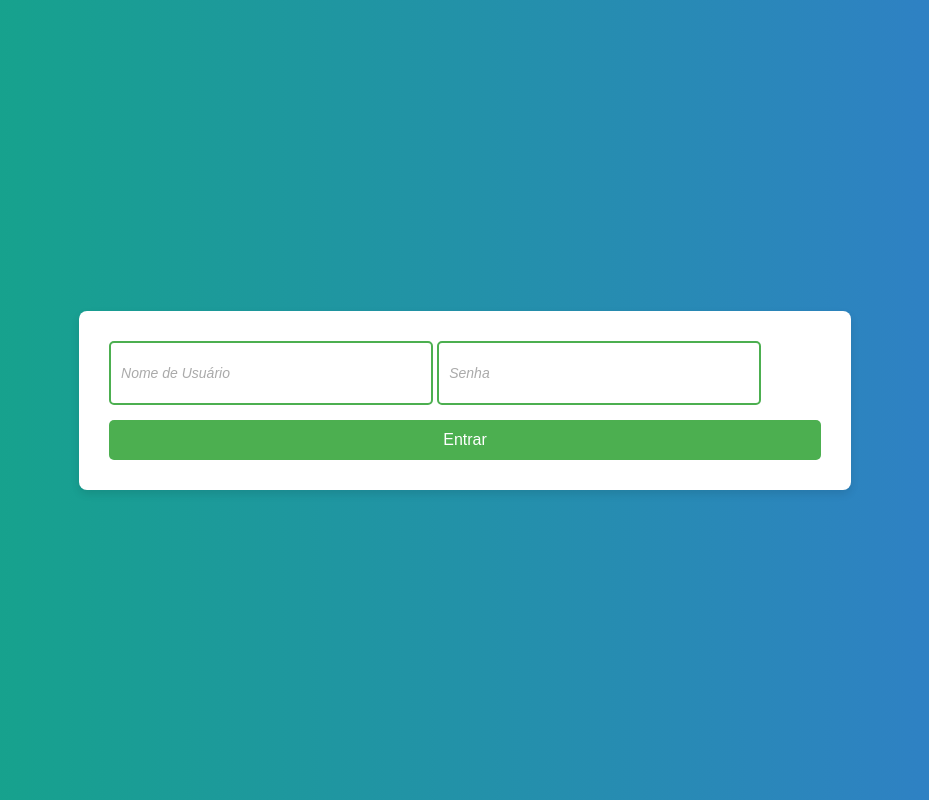
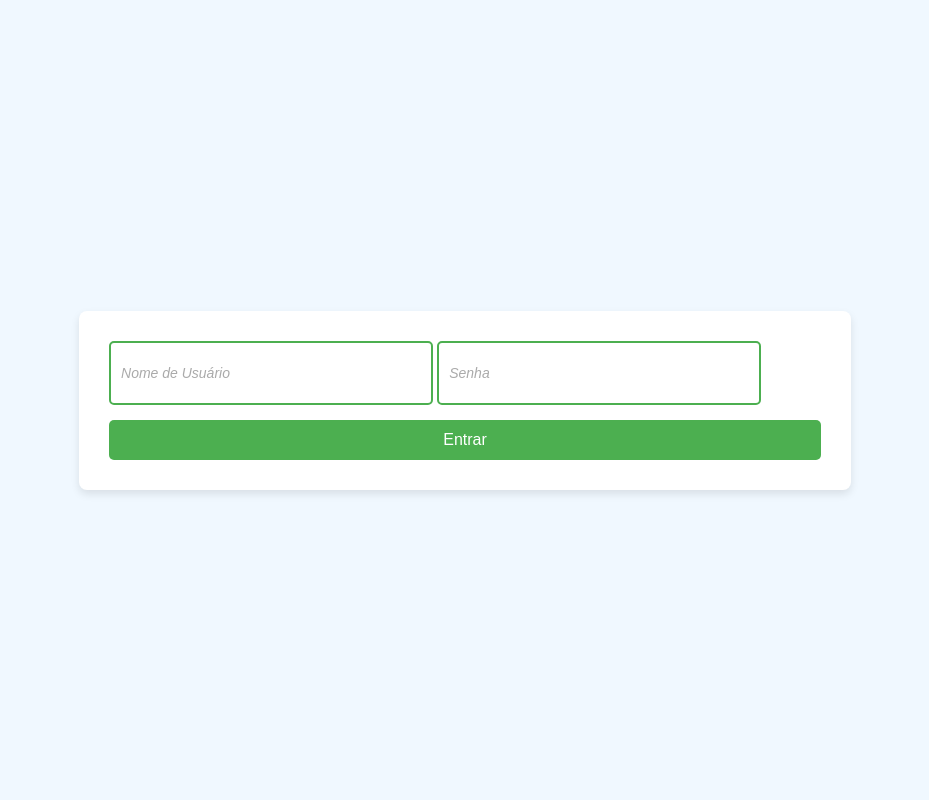
Before and after one commit to HablasBlaBla/HablasBlaBla2, a plain HTML site: page index.html in a window 1280 px wide. Shown: the whole page, without its empty margins (175-1104 px from the left). Drawn offline with Linux system fonts and the light colour scheme.

Commit message:
Alteração no CSS da página inicial

```diff
--- a/index.css
+++ b/index.css
@@ -2,7 +2,7 @@ body {
     margin: 0;
     height: 100vh;
     font-family: 'Segoe UI', Tahoma, Geneva, Verdana, sans-serif;
-    background-image: linear-gradient(to right, rgb(18, 168, 131), rgb(51, 123, 206));
+    background-color: aliceblue;
     display: flex;
     justify-content: center;
     align-items: center;
```
